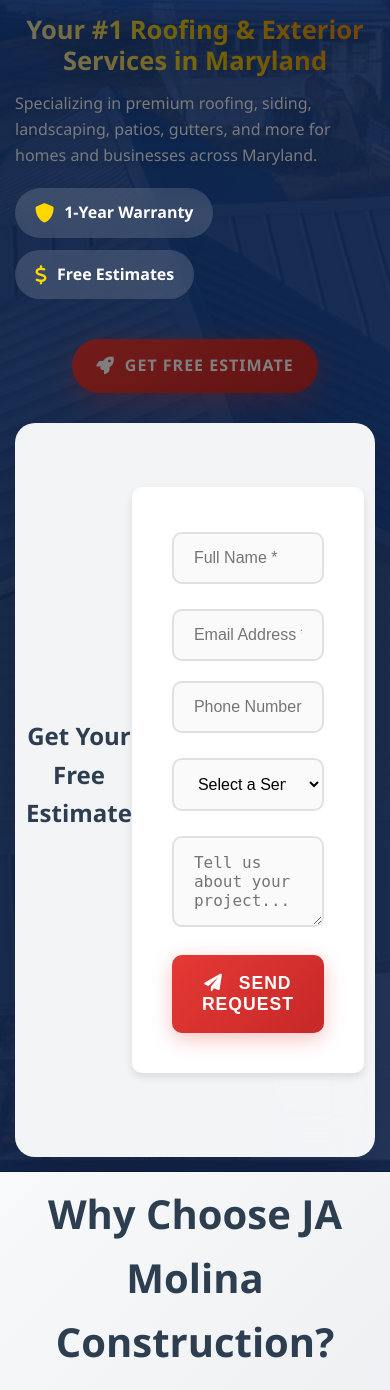
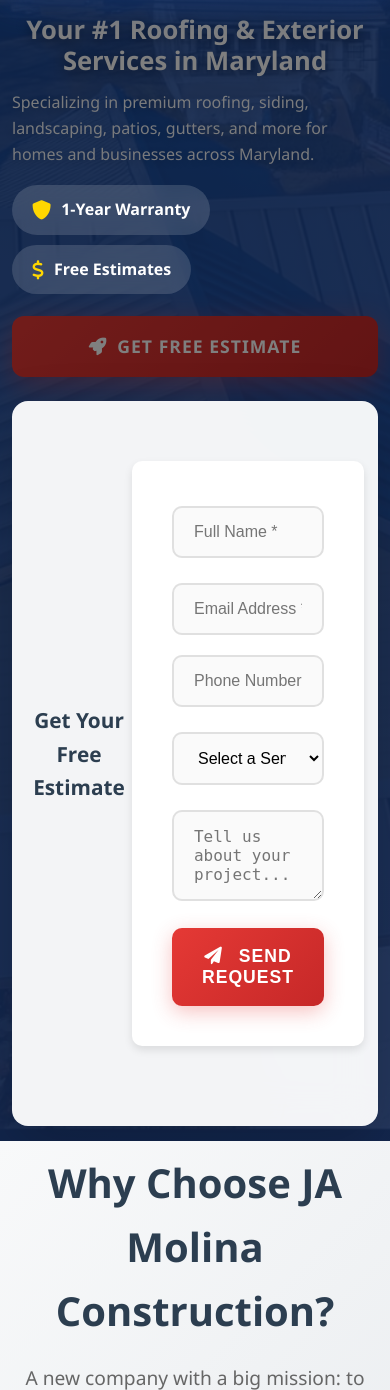
Before and after one commit to Misael-M-06/mi-pagina, a Flask app: page / in a window 390 px wide. Shown: the part 116-1506 px from the top of the page. Run offline with Flask 3, Linux system fonts and the light colour scheme.

Commit message:
Fix mobile hero: solid text, touch button, compact form

```diff
--- a/templates/home.html
+++ b/templates/home.html
@@ -531,33 +531,57 @@
         /* ── MOBILE RESPONSIVE FIXES ── */
         @media (max-width: 768px) {
 
-            /* Hero: una columna */
+            /* Hero: una columna, texto arriba, formulario abajo */
             .hero-container {
                 grid-template-columns: 1fr !important;
-                gap: 30px !important;
-                padding: 20px !important;
-            }
-
-            /* Hero texto más pequeño */
-            .hero-container h1 {
-                font-size: 2rem !important;
-                margin-bottom: 15px !important;
-            }
-
-            .hero-container > div:first-child p {
+                gap: 24px !important;
+                padding: 20px 16px !important;
+            }
+
+            /* Hero título: blanco sólido, sin gradiente transparente */
+            .hero-container .hero-left h1 {
+                font-size: 1.9rem !important;
+                margin-bottom: 14px !important;
+                background: none !important;
+                -webkit-background-clip: unset !important;
+                -webkit-text-fill-color: #ffffff !important;
+                background-clip: unset !important;
+                color: #ffffff !important;
+                text-shadow: 0 2px 12px rgba(0,0,0,0.4) !important;
+            }
+
+            /* Párrafo hero más pequeño */
+            .hero-container .hero-left p {
                 font-size: 1rem !important;
-                margin-bottom: 20px !important;
-            }
-
-            /* Badges de garantía en hero */
+                margin-bottom: 18px !important;
+            }
+
+            /* Badges: más compactos */
             .hero-features {
-                gap: 12px !important;
-            }
-
-            /* Botón hero */
-            .hero-container a[href] {
-                font-size: 1rem !important;
-                padding: 14px 24px !important;
+                gap: 10px !important;
+                margin-bottom: 22px !important;
+            }
+
+            /* Botón rojo hero: ancho completo, táctil */
+            .hero-container .hero-left a {
+                display: flex !important;
+                justify-content: center !important;
+                width: 100% !important;
+                font-size: 1.1rem !important;
+                padding: 16px 20px !important;
+                border-radius: 12px !important;
+                box-sizing: border-box !important;
+            }
+
+            /* Formulario: padding reducido */
+            .hero-container .hero-right {
+                padding: 24px 16px !important;
+                border-radius: 16px !important;
+            }
+
+            .hero-container .hero-right h2 {
+                font-size: 1.5rem !important;
+                margin-bottom: 18px !important;
             }
 
             /* About: una columna */
@@ -601,20 +625,19 @@
 
         @media (max-width: 480px) {
             .hero-container {
-                padding: 15px !important;
-            }
-
-            .hero-container h1 {
+                padding: 15px 12px !important;
+            }
+
+            .hero-container .hero-left h1 {
                 font-size: 1.6rem !important;
             }
 
-            /* Formulario hero: padding reducido */
-            .hero-container > div:last-child {
-                padding: 24px 16px !important;
-            }
-
-            .hero-container > div:last-child h2 {
-                font-size: 1.5rem !important;
+            .hero-container .hero-right {
+                padding: 20px 14px !important;
+            }
+
+            .hero-container .hero-right h2 {
+                font-size: 1.3rem !important;
             }
 
             #about > div,
```
